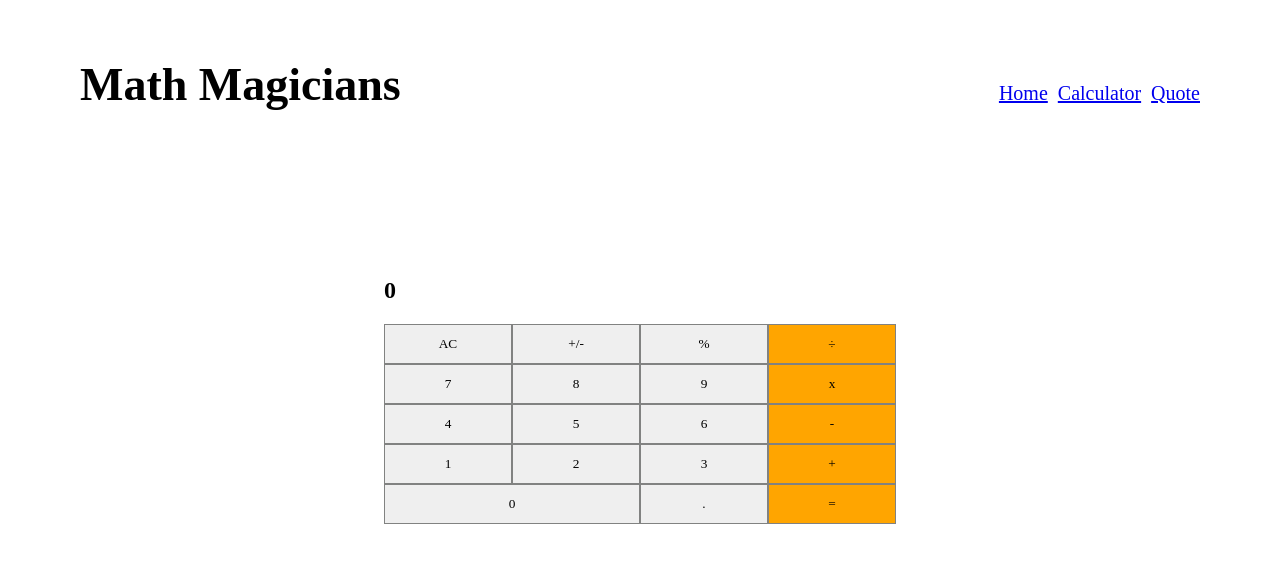
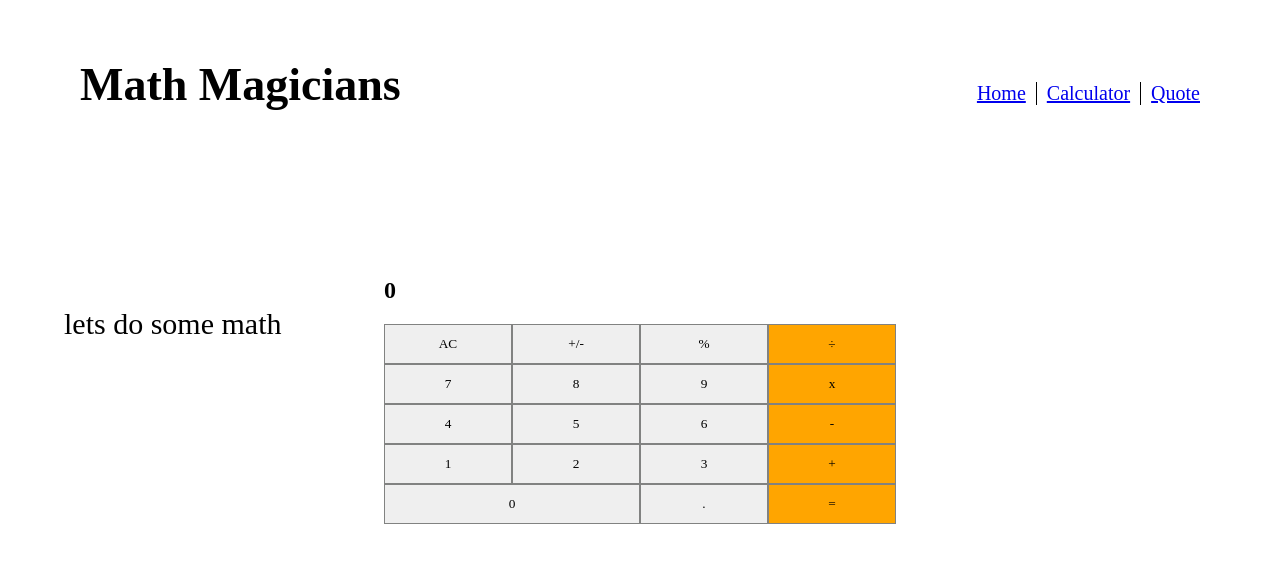
Before and after one commit to PedroH-Neves/magic-calc, a React (Create React App) app: page /Calculator in a window 1280 px wide. Shown: the top 562 px of the page. Built offline with nearby package versions, Linux system fonts and the light colour scheme.

Commit message:
change css styles

```diff
--- a/src/App.css
+++ b/src/App.css
@@ -4,6 +4,12 @@
 
 #calculator {
   margin: 10% 30%;
+}
+
+.calculator-title {
+  font-size: 30px;
+  position: absolute;
+  margin-left: 5%;
 }
 
 #calculator-display {
--- a/src/components/Calculator.js
+++ b/src/components/Calculator.js
@@ -18,7 +18,14 @@ const Calculator = () => {
   const { total, next, operation } = state;
 
   return (
+    <div>
+      <div className="calculator-title">
+        <p>
+          lets do some math
+        </p>
+      </div>
       <div id="calculator">
+        <div>
           <Display
             result={total}
             next={next}
@@ -46,6 +53,8 @@ const Calculator = () => {
             <button onClick={handleClick} className="button orange" type="button">=</button>
           </div>
         </div>
+      </div>
+    </div>
   );
 };
 
--- a/src/components/NavBar.css
+++ b/src/components/NavBar.css
@@ -18,4 +18,6 @@
 
 .navBar-item {
   text-decoration: none;
+  border-right: 1px solid black;
+  padding-right: 10px;
 }
--- a/src/components/NavBar.js
+++ b/src/components/NavBar.js
@@ -16,7 +16,7 @@ const NavBar = () => (
           Calculator
         </NavLink>
       </li>
-      <li className="navBar-item">
+      <li>
         <NavLink to="/Quote">
           Quote
         </NavLink>
```
Also changed, not shown: 1 other file (tests, documents, lock files or other folders). Lines whose indentation alone changed are shown as unchanged.
